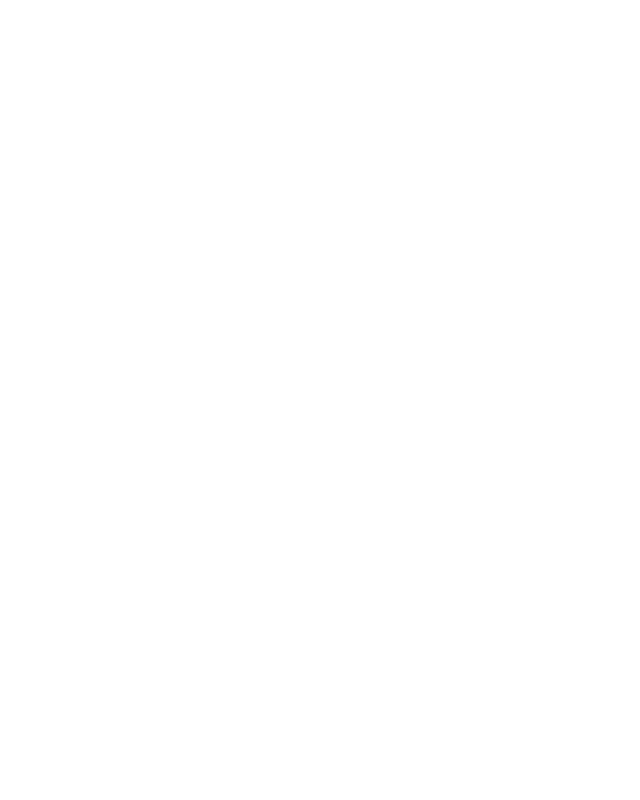
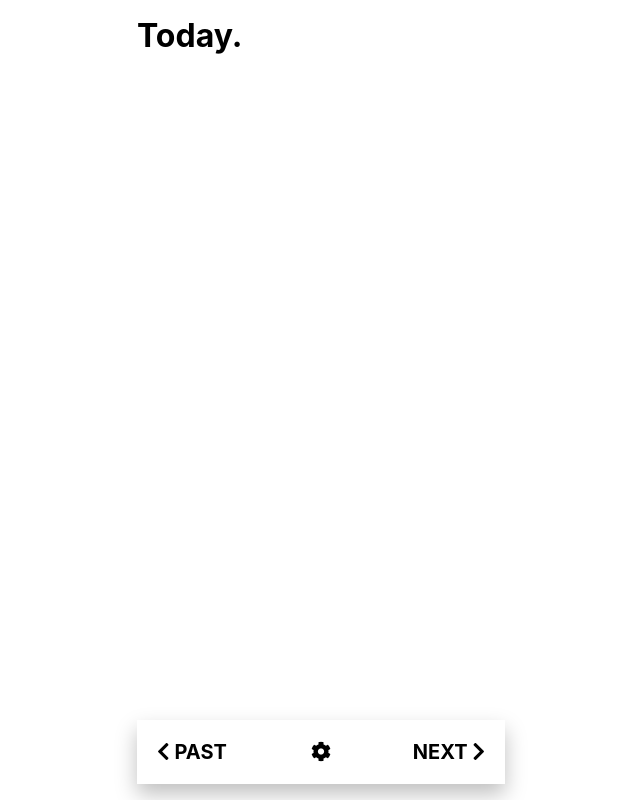
Before and after one commit to phazonoverload/sw-food-diary, a Nuxt app: page /record in a window 1280 px wide. Before the commit this address had no page. Shown: the whole page, without its empty margins (319-959 px from the left). Built offline with nearby package versions, Linux system fonts and the light colour scheme; a web font is replaced by a local one.

Commit message:
Scaffing pages

```diff
--- /dev/null
+++ b/pages/login/index.vue
@@ -0,0 +1,5 @@
+<template>
+  <div>
+    <h1>Login.</h1>
+  </div>
+</template>
--- /dev/null
+++ b/pages/record/_day.vue
@@ -0,0 +1,5 @@
+<template>
+  <div>
+    <h1>Date.</h1>
+  </div>
+</template>
--- /dev/null
+++ b/pages/record/index.vue
@@ -0,0 +1,26 @@
+<template>
+  <div id="page">
+    <div class="content">
+      <h1>Today.</h1>
+    </div>
+    <Nav/>
+  </div>
+</template>
+
+<script>
+import Nav from "~/components/Nav";
+export default {
+  components: {
+    Nav
+  }
+};
+</script>
+
+<style scoped>
+#page {
+  min-height: calc(100vh - 2em);
+  display: flex;
+  flex-direction: column;
+  justify-content: space-between;
+}
+</style>
--- /dev/null
+++ b/pages/settings/index.vue
@@ -0,0 +1,5 @@
+<template>
+  <div>
+    <h1>Settings.</h1>
+  </div>
+</template>
```
